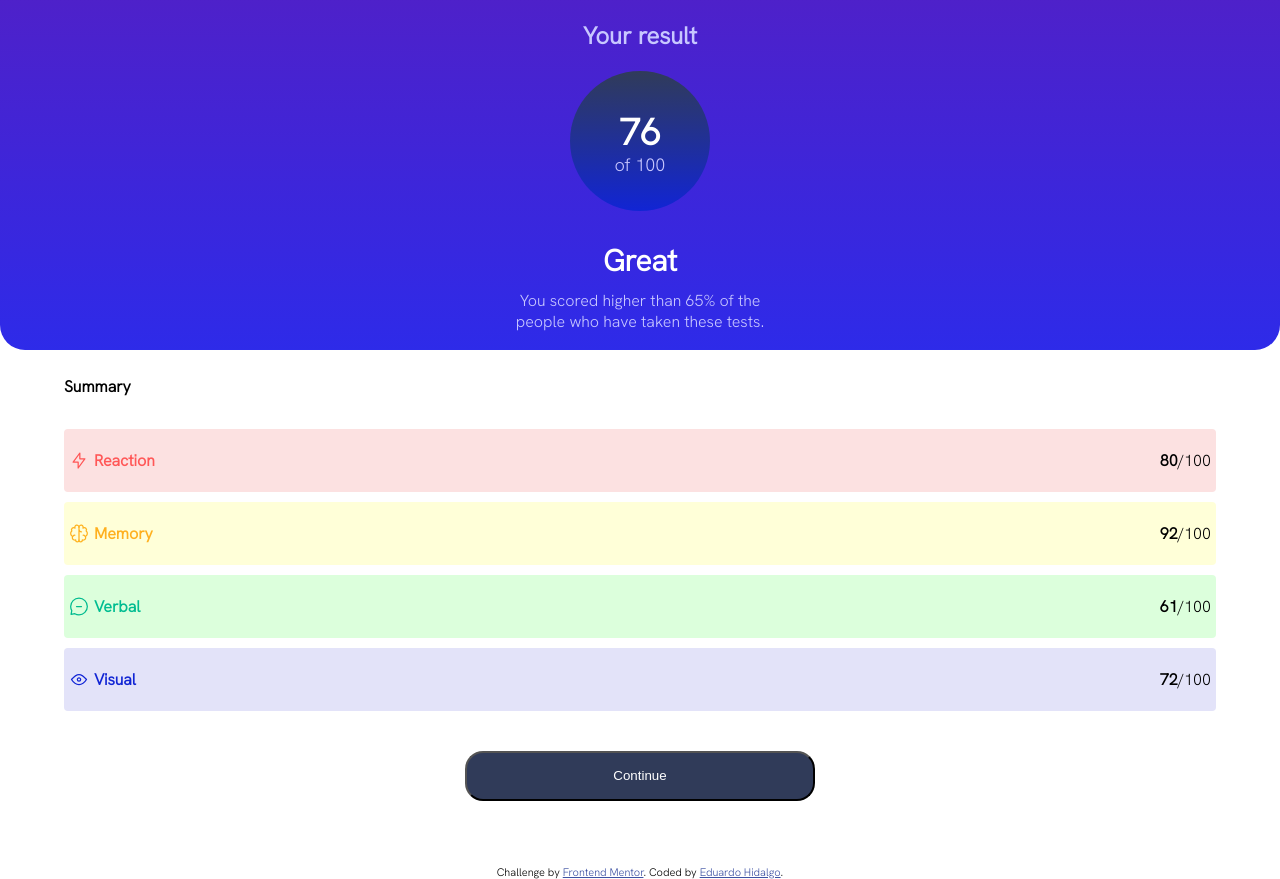
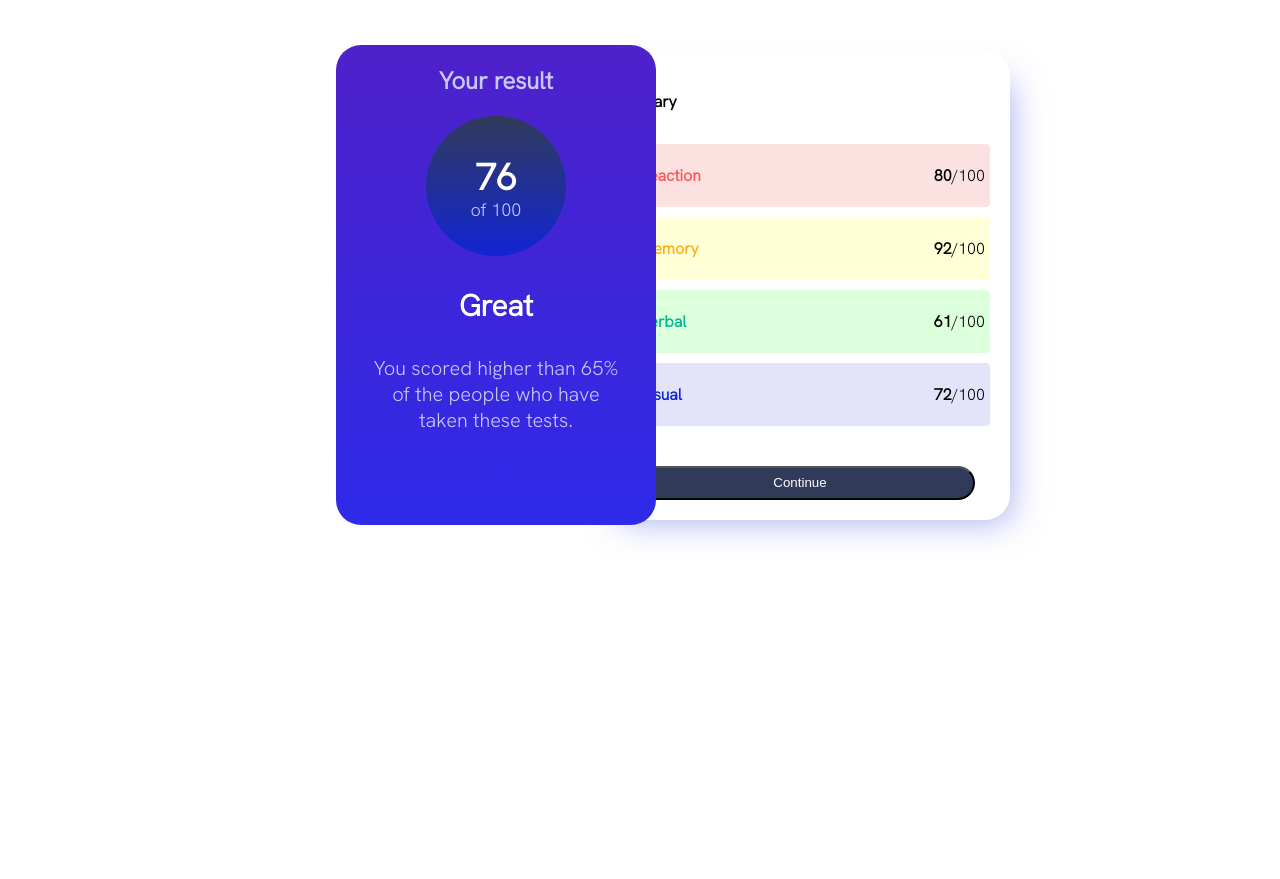
Before and after one commit to EduardoHidalgo10/FrontendMentor-resultsummary, a plain HTML site: page results-summary-component-main/index.html in a window 1280 px wide. After the commit the page ends 800 px from the top, so only its background shows below. Drawn offline with Linux system fonts and the light colour scheme.

Commit message:
desktop version design done

```diff
--- a/results-summary-component-main/index.html
+++ b/results-summary-component-main/index.html
@@ -22,6 +22,7 @@
   </style>
 </head>
 <body>
+  <div class="container">
     <div class="result">
       <h2>Your result</h2>
       <div class="total-score">
@@ -76,6 +77,7 @@
 
 
 
+  </div>
 
       <div class="attribution">
         Challenge by <a href="https://www.frontendmentor.io?ref=challenge" target="_blank">Frontend Mentor</a>.
--- a/results-summary-component-main/style.css
+++ b/results-summary-component-main/style.css
@@ -163,7 +163,6 @@ body {
 
 /* colors of stats */
 
-
 .button-continue {
     color: var(--White);
     background: #303b59;
@@ -173,3 +172,57 @@ body {
     align-self: center;
     margin-top: 30px;
 }
+
+
+@media (min-width:1000px) {
+
+    .container {
+        display: flex;
+        justify-content: center;
+        align-items: center;
+        width: 100%;
+        margin-top: 50px;
+
+    }
+
+    .result {
+        width: 25%;
+        height: 480px;
+        border-top-right-radius: 25px;
+        border-top-left-radius: 25px;
+        position: absolute;
+        left: 21rem;
+    }
+
+    .summary {
+    border-radius: 25px;
+    box-shadow: 15px 16px 34px -15px rgba(120,131,231,0.68);
+    -webkit-box-shadow: 15px 16px 34px -15px rgba(120,131,231,0.68);
+    -moz-box-shadow: 15px 16px 34px -15px rgba(120,131,231,0.68);
+    margin-top: 30px;
+    width: 380px;
+    height: 430px;
+    padding: 20px;
+    margin: 0;
+    margin-left: 320px;
+    border-bottom-left-radius: 0;
+    border-top-left-radius: 0;
+
+
+    }
+
+
+    .result-message p:nth-child(2) {
+        color:var(--lightlavender);
+        margin-top: 10px;
+        font-size: 20px;
+
+    }
+
+
+
+    .attribution {
+        display: none;
+    }
+
+}
```
Lines whose indentation alone changed are shown as unchanged.
